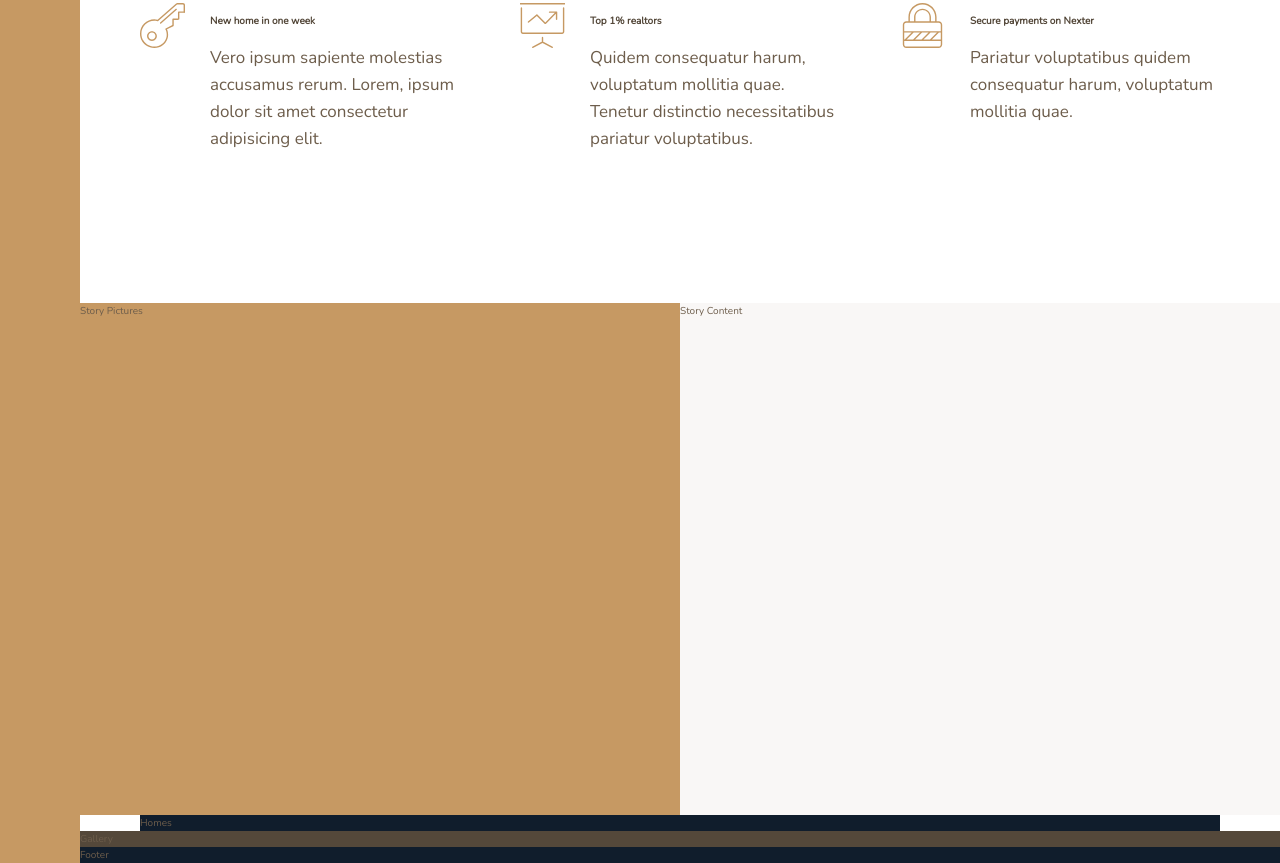
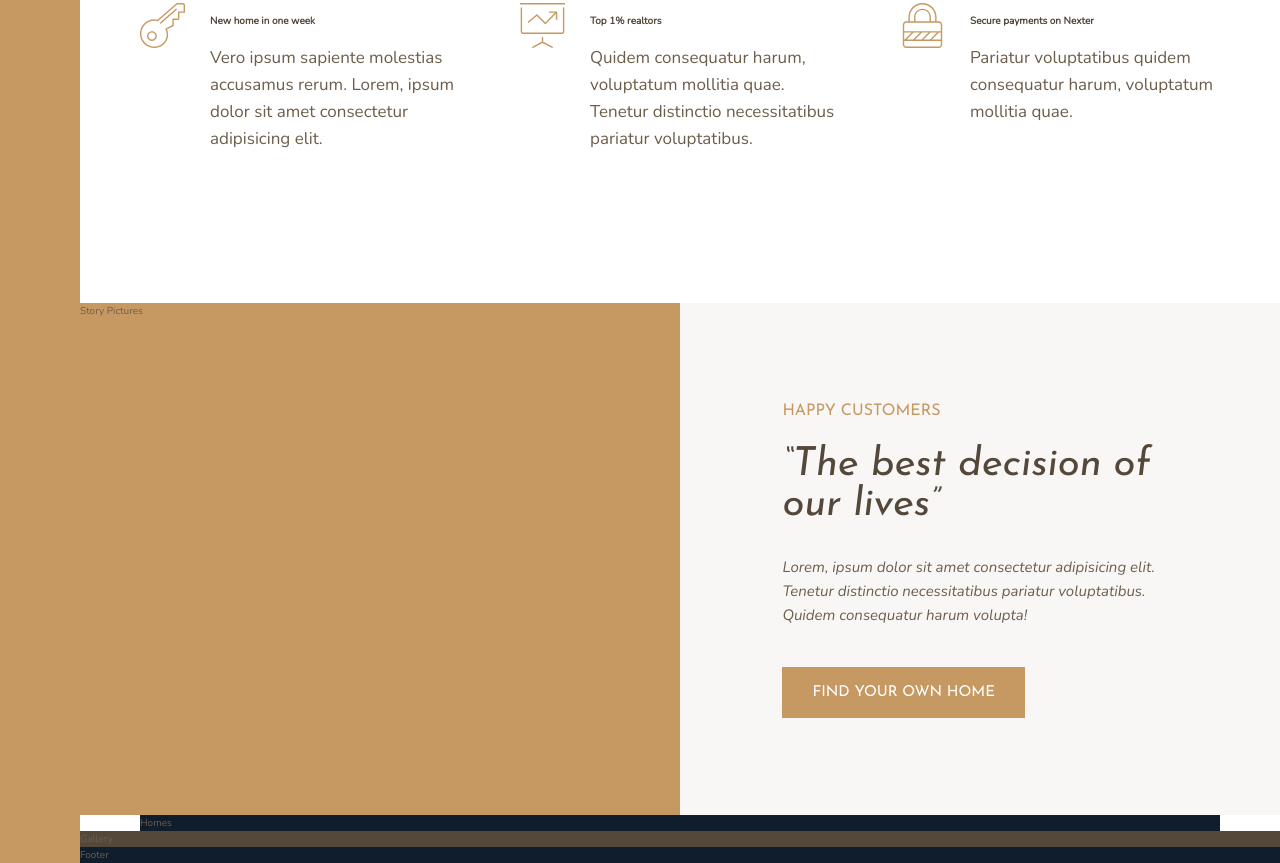
Before and after one commit to jeffreyquan/nexter, a website: page index.html in a window 1280 px wide. Shown: the part 977-1840 px from the top of the page. Drawn offline with nearby package versions, Linux system fonts and the light colour scheme.

Commit message:
✅ completed building part 1 of story section

```diff
--- a/index.html
+++ b/index.html
@@ -98,7 +98,20 @@
     </div>
 
     <div class="story__content">
-      Story Content
+      <h3 class="heading-3 mb-sm">
+        Happy Customers
+      </h3>
+      <h2 class="heading-2 heading-2--dark mb-md">
+        &ldquo;The best decision of our lives&rdquo;
+      </h2>
+      <p class="story__text">
+        Lorem, ipsum dolor sit amet consectetur adipisicing elit. Tenetur
+        distinctio necessitatibus pariatur voluptatibus. Quidem consequatur
+        harum volupta!
+      </p>
+      <button class="btn">
+        Find your own home
+      </button>
     </div>
 
     <section class="homes">
--- a/sass/_story.scss
+++ b/sass/_story.scss
@@ -7,5 +7,22 @@
   &__content {
     background-color: $color-grey-light-1;
     grid-column: col-start 5 / full-end;
+
+    padding: 6rem 8vw;
+
+    // display: flex;
+    // flex-direction: column;
+    // justify-content: center;
+    // align-items: flex-start;
+
+    display: grid;
+    align-content: center;
+    justify-items: start;
+  }
+
+  &__text {
+    font-size: 1.5rem;
+    font-style: italic;
+    margin-bottom: 4rem;
   }
 }
--- a/sass/_typography.scss
+++ b/sass/_typography.scss
@@ -9,10 +9,24 @@
 
 .heading-2 {
   @extend %heading;
+  font-size: 4rem;
+  font-style: italic;
+  line-height: 1;
+
+  &--light {
+    color: $color-grey-light-1;
+  }
+
+  &--dark {
+    color: $color-grey-dark-1;
+  }
 }
 
 .heading-3 {
   @extend %heading;
+  font-size: 1.6rem;
+  color: $color-primary;
+  text-transform: uppercase;
 }
 
 .heading-4 {
@@ -27,3 +41,36 @@
     color: $color-grey-dark-1;
   }
 }
+
+.btn {
+  background-color: $color-primary;
+  color: #fff;
+  border: none;
+  border-radius: 0;
+  font-family: $font-display;
+  font-size: 1.5rem;
+  text-transform: uppercase;
+  padding: 1.8rem 3rem;
+  cursor: pointer;
+  transition: all 0.2s;
+
+  &:hover {
+    background-color: $color-primary-dark;
+  }
+}
+
+.mb-sm {
+  margin-bottom: 2rem;
+}
+
+.mb-md {
+  margin-bottom: 3rem;
+}
+
+.mb-lg {
+  margin-bottom: 4rem;
+}
+
+.mb-hg {
+  margin-bottom: 8rem;
+}
```
Also changed, not shown: css/main.css.
